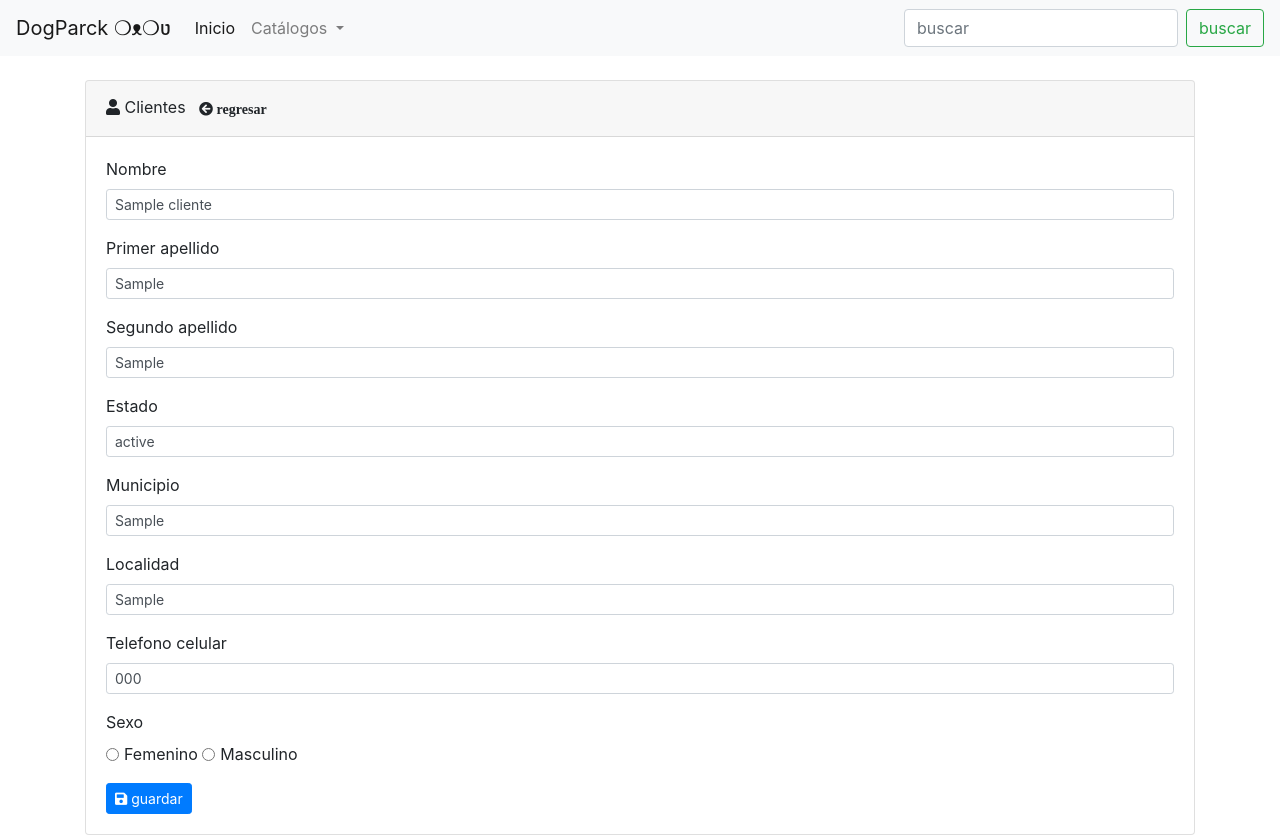
After one commit to Cristian386/Hotel_para_perros, a PHP site: page /cliente_editar.php?id=1 in a window 1280 px wide. The commit adds this page. Run offline with PHP 8.4, Linux system fonts and the light colour scheme; tables that the repository leaves empty or names only in its code hold one stand-in row (values such as "Sample post"); data that the repository does not hold is empty.

Commit message:
Conexion base cliente

```diff
--- /dev/null
+++ b/cliente_editar.php
@@ -0,0 +1,102 @@
+<?php
+if (!isset($_REQUEST['id']) && is_numeric($_REQUEST['id'])) {
+    header('Location:ciente.php');
+    exit;
+}
+require_once './conexion.php';
+$sql = <<<fin
+select
+    id
+    , nombre
+    , primer_apellido
+    , segundo_apellido
+    , estado
+    , municipio
+    , localidad
+    , telefono_celular
+    , sexo
+from
+    cliente
+where
+    id = :id
+fin;
+$sentencia = $conn->prepare($sql, [PDO::ATTR_CURSOR => PDO::CURSOR_FWDONLY]);
+$sentencia->execute([':id' => $_REQUEST['id']]);
+$cita = $sentencia->fetch(PDO::FETCH_ASSOC);
+if (false == $cita) {
+    header('Location: cliente.php?info=No se encontró el cliente');
+    exit;
+}
+
+?>
+
+
+
+
+<!DOCTYPE html>
+<html lang="es-MX">
+<head>
+    <meta charset="UTF-8">
+    <meta name="viewport" content="width=device-width, initial-scale=1.0">
+    <title>Alta/edición de clientes</title>
+    <link rel="stylesheet" href="css/bootstrap.min.css">
+    <link rel="stylesheet" href="css/all.min.css">
+</head>
+<body>
+<?php readfile('./menu.html'); ?>
+    <div class="container mt-4">
+        <div class="card">
+            <div class="card-header">
+                <i class="fa fa-user"></i> Clientes
+                <a class="btn btn-ligth btn-sm float-rigth " href="cliente.php"><i class="fa fa-arrow-circle-left"> regresar</i></a>
+            </div>
+            <div class="card-body">
+                <form action="cliente_actualizar.php" method="post">
+                    <div class="form-group">
+                        <label for="nombre">Nombre</label>
+                        <input type="text" class="form-control form-control-sm" id="nombre" name="nombre" aria-describedby="nombre_help" value="<?php echo htmlentities($cita['nombre']);?>" required>
+                    </div>
+                    <div class="form-group">
+                        <label for="primer_apellido">Primer apellido</label>
+                        <input type="text" class="form-control form-control-sm" id="primer_apellido" name="primer_apellido" aria-describedby="primer_apellido_help" value="<?php echo htmlentities($cita['primer_apellido']);?>" required>
+                    </div>
+                    <div class="form-group">
+                        <label for="segundo_apellido">Segundo apellido</label>
+                        <input type="text" class="form-control form-control-sm" id="segundo_apellido" name="segundo_apellido" aria-describedby="segundo_apellido_help" value="<?php echo htmlentities($cita['segundo_apellido']);?>" required>
+                    </div>
+                    <div class="form-group">
+                        <label for="estado">Estado</label>
+                        <input type="text" class="form-control form-control-sm" id="estado" name="estado" aria-describedby="estado_help" value="<?php echo htmlentities($cita['estado']);?>" required>
+                    </div>
+                    <div class="form-group">
+                        <label for="municipio">Municipio</label>
+                        <input type="text" class="form-control form-control-sm" id="municipio" name="municipio" aria-describedby="municipio_help" value="<?php echo htmlentities($cita['municipio']);?>" required>
+                    </div>
+                    <div class="form-group">
+                        <label for="localidad">Localidad</label>
+                        <input type="text" class="form-control form-control-sm" id="localidad" name="localidad" aria-describedby="localidad_help" value="<?php echo htmlentities($cita['localidad']);?>" required>
+                    </div>
+                    <div class="form-group">
+                        <label for="telefono_celular">Telefono celular</label>
+                        <input type="tel" class="form-control form-control-sm" id="telefono_celular" name="telefono_celular" aria-describedby="telefono_celular_help" value="<?php echo htmlentities($cita['telefono_celular']);?>" required>
+                    </div>
+                    <div class="form-group">
+                        <label for="sexo">Sexo</label><br>
+                        <div class="form-check form-check-inline">
+                            <input class="form-check-input" type="radio" name="sexo" id="sexo1" value="femenino" <?php echo 'femenino' == $cita['sexo'] ? 'checked' : ''; ?>>
+                            <label class="form-check-label" for="sexo1">Femenino</label>
+                            &nbsp;
+                            <input class="form-check-input" type="radio" name="sexo" id="sexo2" value="masculino" <?php echo 'masculino' == $cita['sexo'] ? 'checked' : ''; ?>>
+                            <label class="form-check-label" for="sexo2">Masculino</label>
+                          </div>
+                    </div>
+                    <button class="btn btn-primary btn-sm" type="submit"><i class="fa fa-save"></i> guardar</button>
+                    <input type="hidden" name="id" value="<?php echo $cita['id'];?>">
+                </form>
+            </div>
+        </div>
+    </div>
+    <script src="js/jquery-3.5.1.min.js"></script>
+    <script src="js/bootstrap.min.js"></script>
+</body>
+</html>
```
Also changed, not shown: cliente.php (+27 -7 lines), cliente_actualizar.php (added, +40 -0 lines), cliente_formulario.php (+6 -5 lines), cliente_guardar.php (added, +40 -0 lines).
